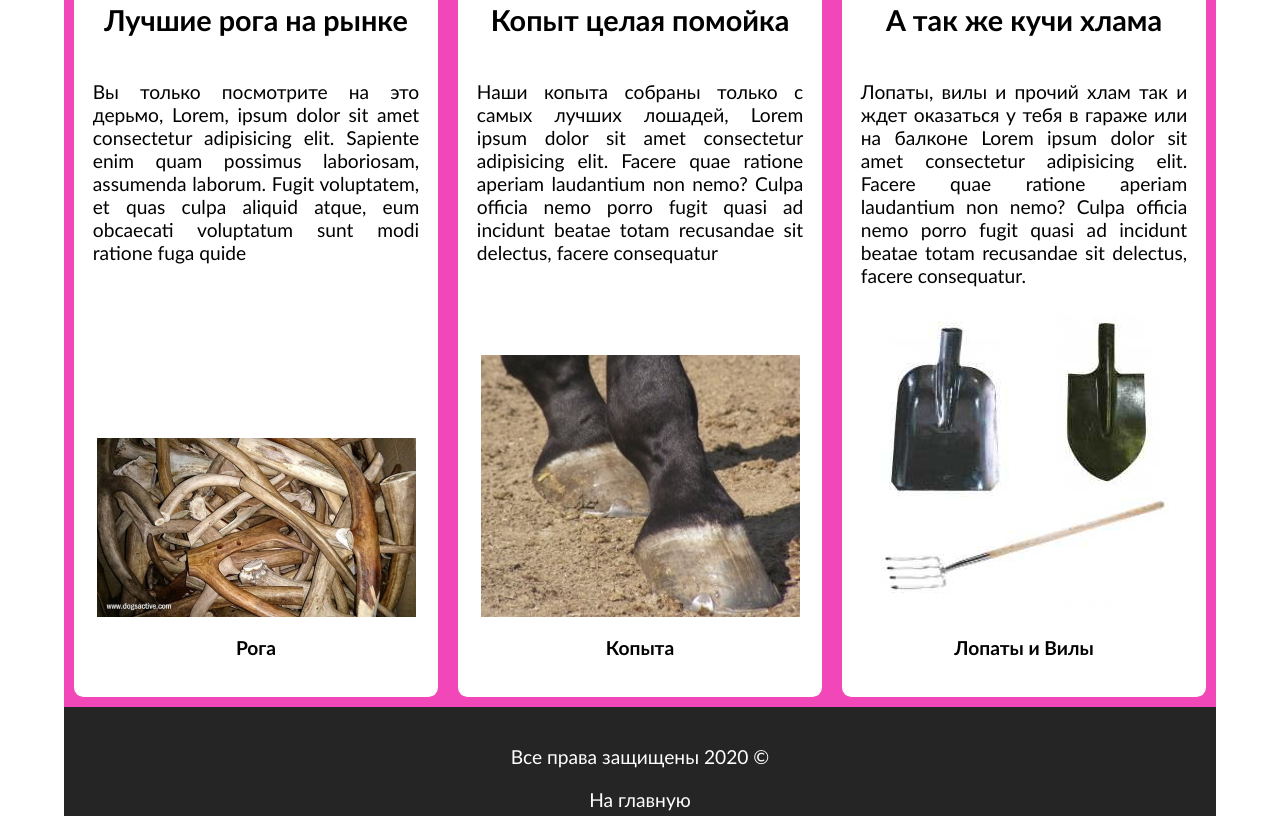
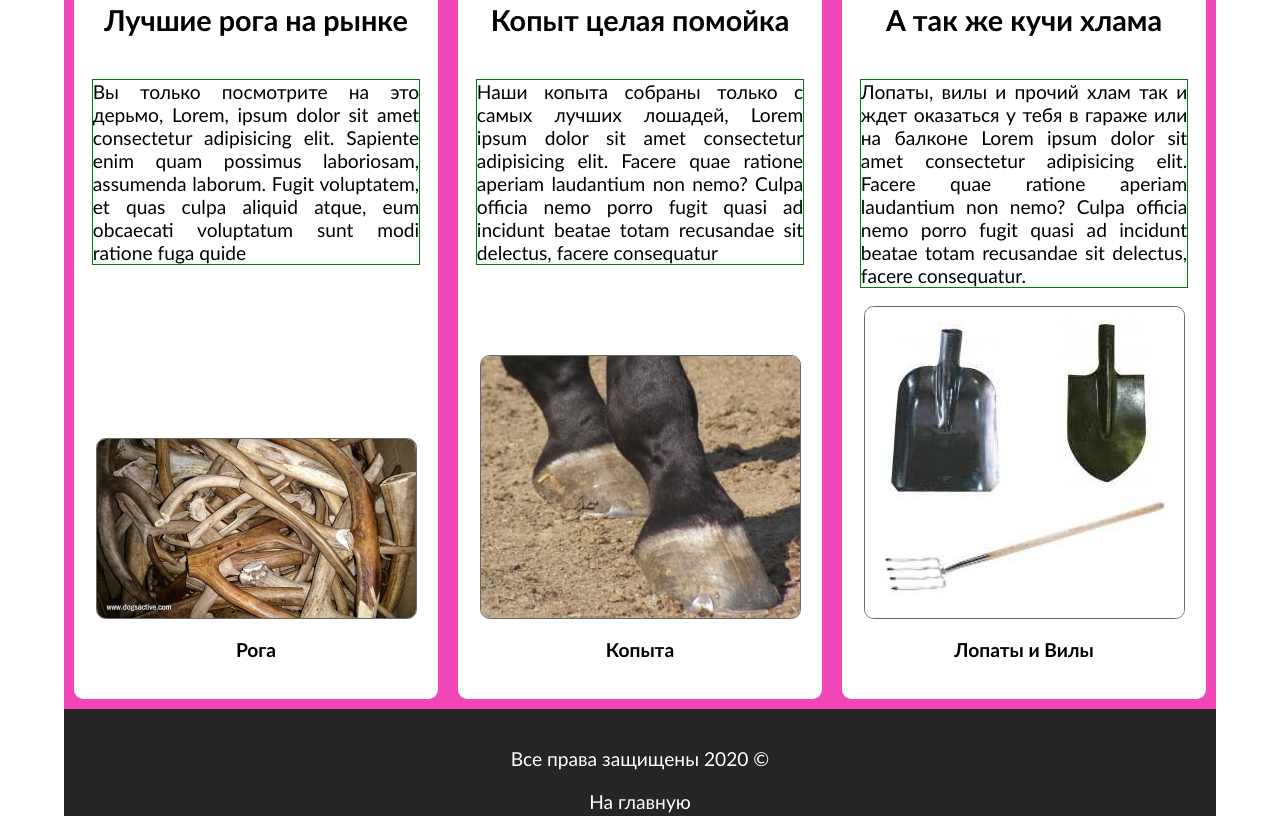
Before and after one commit to Kivthor/ProjectWEB, a plain HTML site: page maket.html in a window 1280 px wide. Shown: the part 568-1384 px from the top of the page. Drawn offline with Linux system fonts and the light colour scheme.

Commit message:
Minor changes to styles_maket.css

```diff
--- a/styles/styles_maket.css
+++ b/styles/styles_maket.css
@@ -144,6 +144,7 @@ div.column {
 
 div.column p {
   text-align: justify;
+  outline: 1px solid green;
 }
 
 figure {
@@ -156,6 +157,11 @@ figcaption {
   margin: 1em;
   text-align: center;
   font-weight: bold;
+}
+
+figure img {
+  border: 1px solid rgb(105, 105, 105);
+  border-radius: .5em;
 }
 
 footer.main-footer {
```
